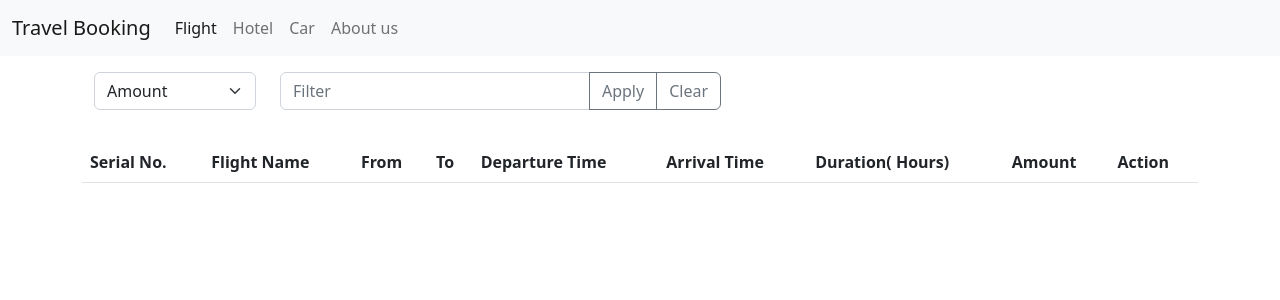
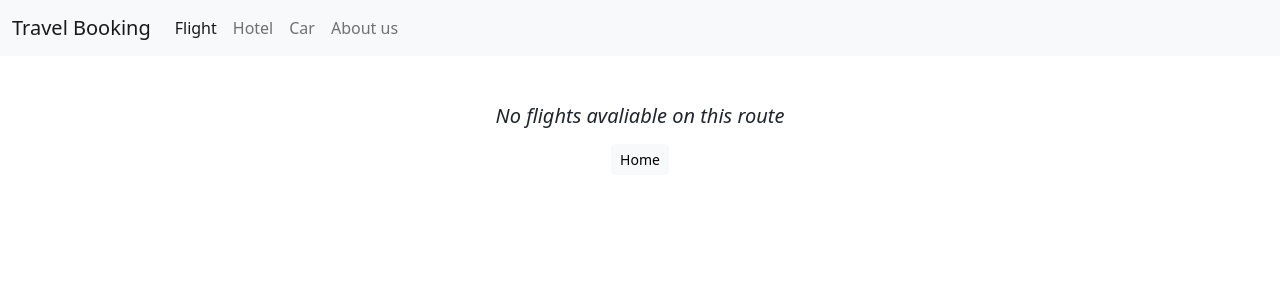
Before and after one commit to aomine53/travel-booking, an Angular app: page /flight-results in a window 1280 px wide. Shown: the top 300 px of the page. Built offline with nearby package versions, Linux system fonts and the light colour scheme.

Commit message:
no flights message added

```diff
--- a/src/app/components/flight-results/flight-results.component.html
+++ b/src/app/components/flight-results/flight-results.component.html
@@ -1,4 +1,4 @@
-<div class="container">
+<div *ngIf="resflights.length != 0; else elseBlock" class="container">
   <div class="row my-3">
     <div class="col-2">
       <select class="form-select" [(ngModel)]="filterByParam">
@@ -14,15 +14,15 @@
       </div>
     </div>
   </div>
-</div>
 
-<div class="list-group">
+
+  <div class="list-group row">
     <table class="table">
       <thead>
         <tr>
           <th scope="col">Serial No.</th>
           <th scope="col">Flight Name</th>
-        <th  scope="col">From</th>
+          <th scope="col">From</th>
           <th scope="col">To</th>
           <th scope="col">Departure Time</th>
           <th scope="col">Arrival Time</th>
@@ -37,3 +37,12 @@
       </tbody>
     </table>
   </div>
+
+</div>
+
+<ng-template #elseBlock>
+  <div class="cotainer mt-5" style="text-align: center;">
+    <h5> <i> No flights avaliable on this route </i></h5>
+    <a href="/" type="button" class="btn btn-sm btn-light my-2">Home</a>
+  </div>
+</ng-template>
```
Lines whose indentation alone changed are shown as unchanged.
